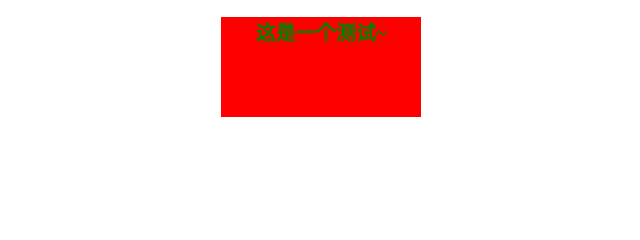
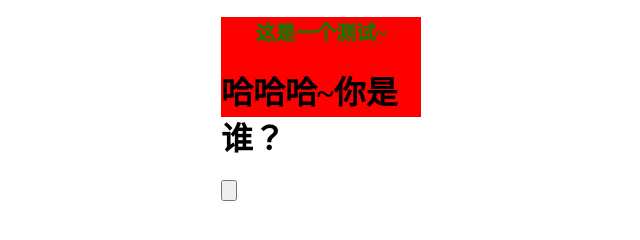
Before and after one commit to huanghly/task1, a plain HTML site: page index.html in a window 1280 px wide. Shown: the whole page, without its empty margins (319-959 px from the left). Drawn offline with Linux system fonts and the light colour scheme.

Commit message:
modify index.html

```diff
--- a/index.html
+++ b/index.html
@@ -12,6 +12,8 @@
  <body>
   <div class="box">
 	<h2> 这是一个测试~</h2>
+	<h1>哈哈哈~你是谁？</h1>
+	<input type="button" id="btn"/>
   </div>
  </body>
 </html>
```
